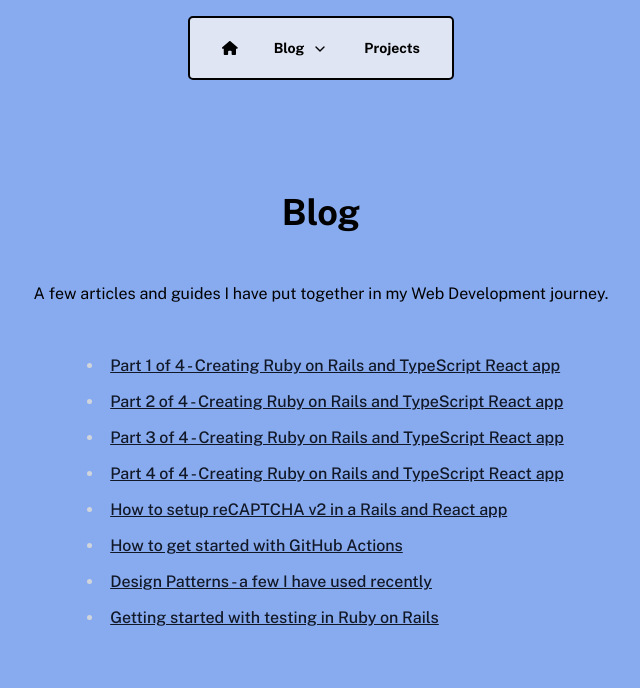
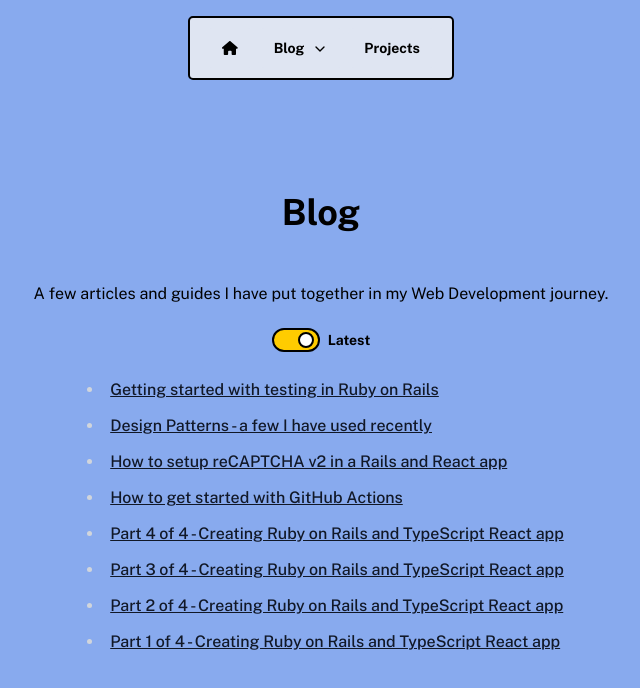
Before and after one commit to lambley/portfolio-v2, a Next.js app: page /blog in a window 1280 px wide. Shown: the top 688 px of the page, without its empty margins (319-959 px from the left). Built offline with nearby package versions, Linux system fonts and the light colour scheme.

Commit message:
Implement sorting toggle for blog posts and refactor data fetching

```diff
--- a/app/blog/page.tsx
+++ b/app/blog/page.tsx
@@ -1,9 +1,33 @@
+"use client";
+import { useState, useEffect } from "react";
 import Link from "next/link";
 import type { Blog } from "@/types/shared";
 import { fetchBlogs } from "@/lib/blogs";
+import { Label } from "@/components/ui/label";
+import { Switch } from "@/components/ui/switch";
 
-export default async function Blog() {
-  const posts: Blog[] = await fetchBlogs();
+export default function Blog() {
+  const [posts, setPosts] = useState<Blog[]>([]);
+  const [isSortedByNewest, setIsSortedByNewest] = useState(true);
+
+  useEffect(() => {
+    async function getBlogs() {
+      const fetchedBlogs = await fetchBlogs();
+      setPosts(fetchedBlogs);
+    }
+    getBlogs();
+  }, []);
+
+  const handleToggle = (checked: boolean) => {
+    setIsSortedByNewest(checked);
+  };
+
+  const sortedPosts = isSortedByNewest
+    ? [...posts].sort(
+        (a, b) =>
+          new Date(b.created_at).getTime() - new Date(a.created_at).getTime()
+      )
+    : posts;
 
   return (
     <main className="w-full p-4 flex flex-col items-center justify-center bg-main text-text">
@@ -12,8 +36,18 @@ export default async function Blog() {
         A few articles and guides I have put together in my Web Development
         journey.
       </p>
+      <div className="flex items-center space-x-2">
+        <Switch
+          id="sort-by-newest"
+          checked={isSortedByNewest}
+          onChange={handleToggle}
+        />
+        <Label htmlFor="sort-by-newest">
+          {isSortedByNewest ? "Latest" : "Oldest"}
+        </Label>
+      </div>
       <ul className="mt-4 list-disc">
-        {posts.map((post) => (
+        {sortedPosts.map((post) => (
           <li key={post.id}>
             <Link href={`/blog/${post.slug}`}>{post.title}</Link>
           </li>
```
